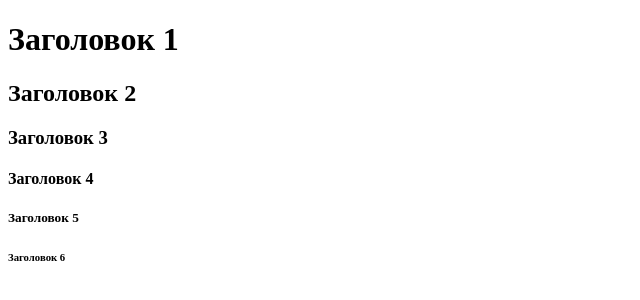
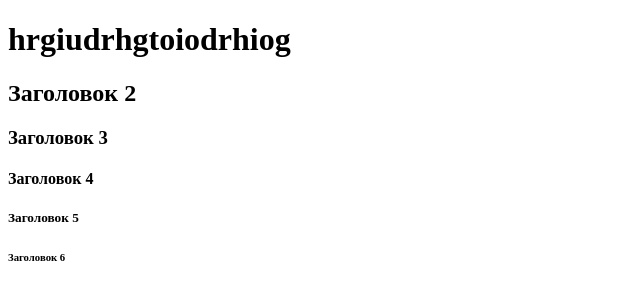
Before and after one commit to Julia0920/githab_hroba2, a plain HTML site: page index.html in a window 1280 px wide. Shown: the whole page, without its empty margins (0-640 px from the left). Drawn offline with Linux system fonts and the light colour scheme.

Commit message:
добавили заголовок
вмпчаипваи

```diff
--- a/index.html
+++ b/index.html
@@ -6,7 +6,7 @@
 <link rel="stylesheet" href="style.css">
 </head>
 	<body>
-		<h1>Заголовок 1</h1>
+		<h1>hrgiudrhgtoiodrhiog</h1>
 		<h2>Заголовок 2</h2>
 		<h3>Заголовок 3</h3>
 		<h4>Заголовок 4</h4>
```
